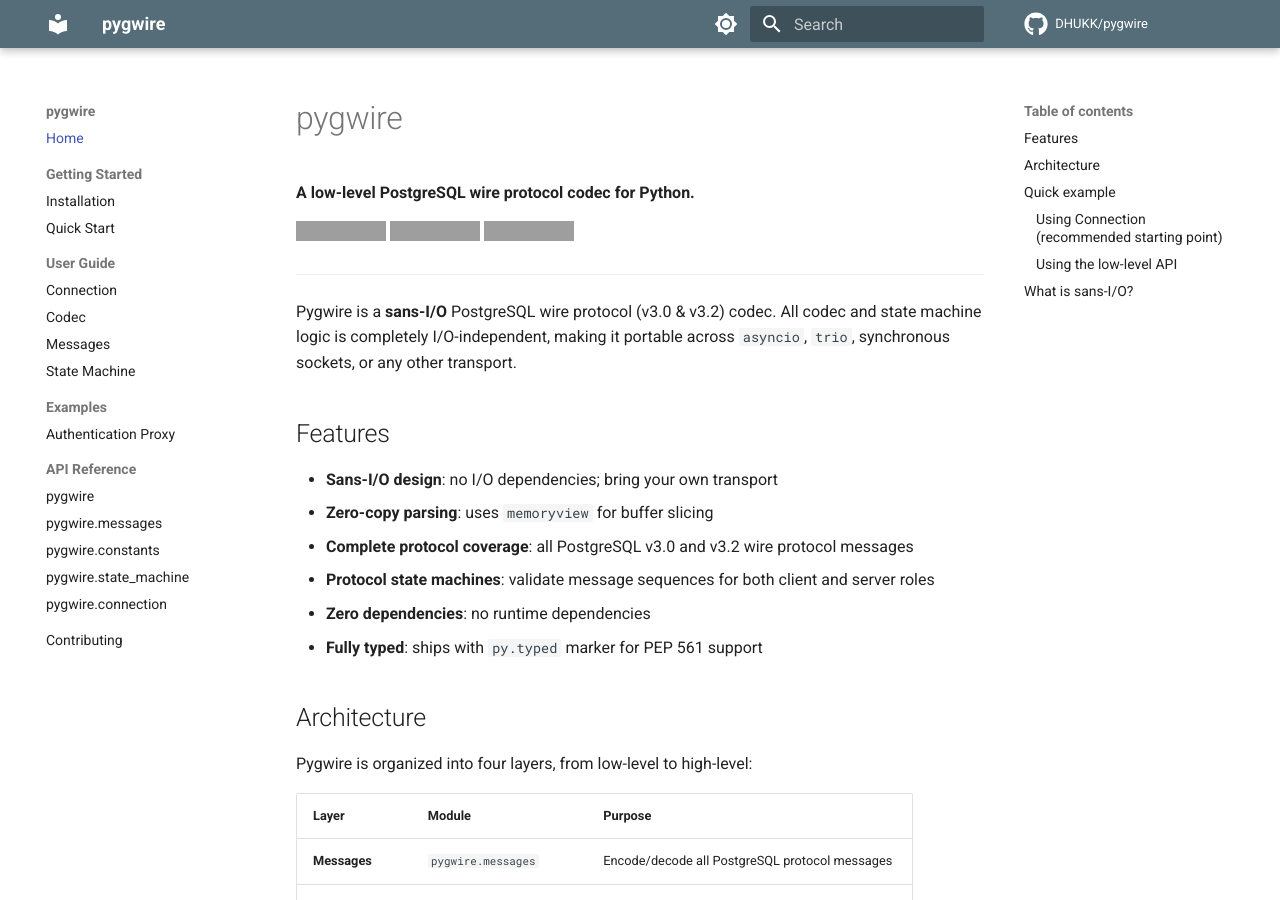
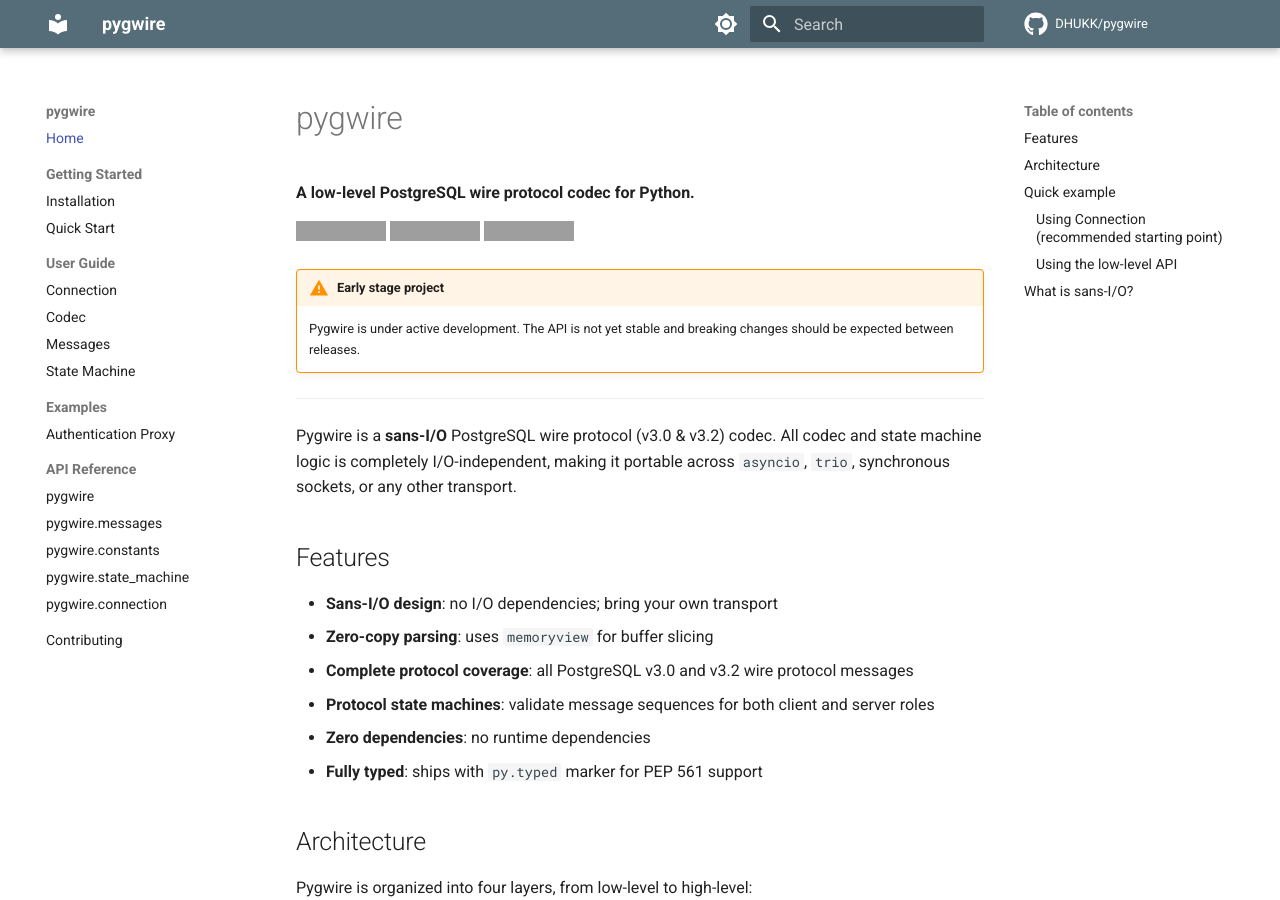
Before and after one commit to DHUKK/pygwire, an MkDocs documentation site: the page built from docs/index.md, in a window 1280 px wide and 900 px high. Built offline with MkDocs 1.6.1 and Material for MkDocs 9.7.7, drawn with Linux system fonts in a browser that asks for light colours; comment, search, counter and statistics services are not loaded; grey boxes are pictures that could not be loaded.

Commit message:
Add warnings about early stage of development

```diff
--- a/docs/index.md
+++ b/docs/index.md
@@ -5,6 +5,9 @@
 [![CI](https://github.com/DHUKK/pygwire/actions/workflows/ci.yml/badge.svg)](https://github.com/DHUKK/pygwire/actions/workflows/ci.yml)
 [![Python 3.11+](https://img.shields.io/badge/python-3.11%2B-blue.svg)](https://www.python.org/downloads/)
 [![License: MIT](https://img.shields.io/badge/License-MIT-yellow.svg)](https://opensource.org/licenses/MIT)
+
+!!! warning "Early stage project"
+    Pygwire is under active development. The API is not yet stable and breaking changes should be expected between releases.
 
 ---
 
```
Also changed, not shown: README.md (+3 -0 lines).
